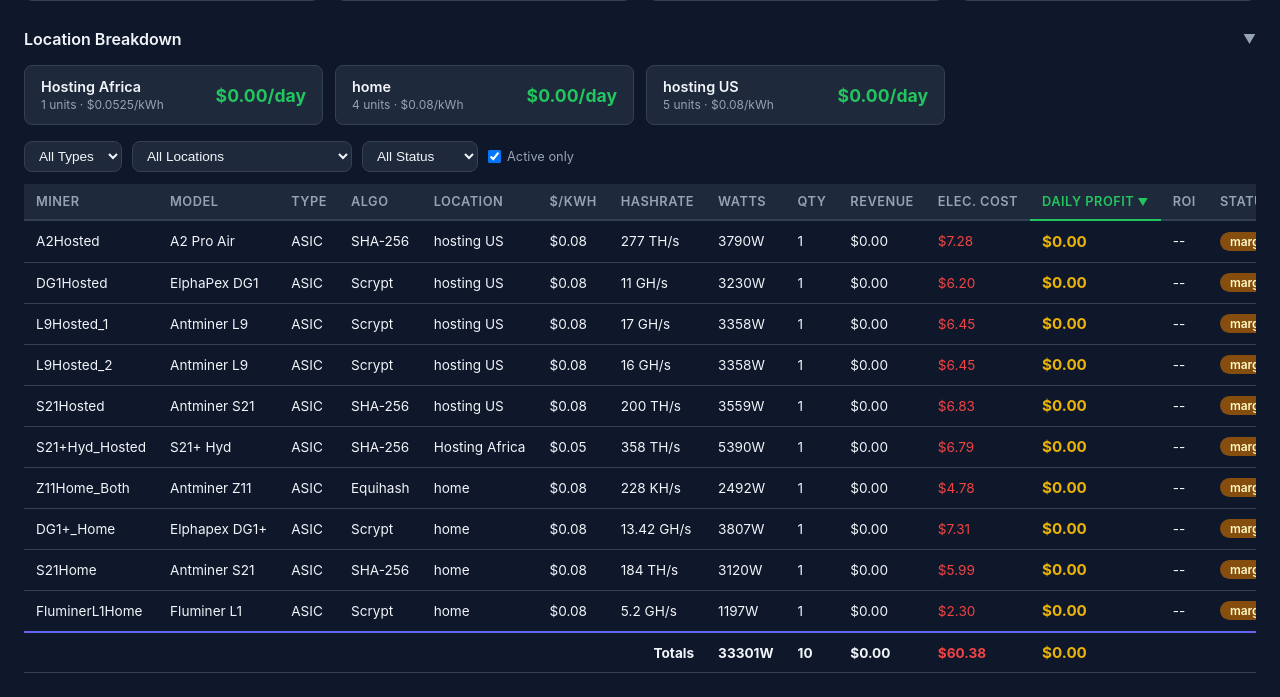
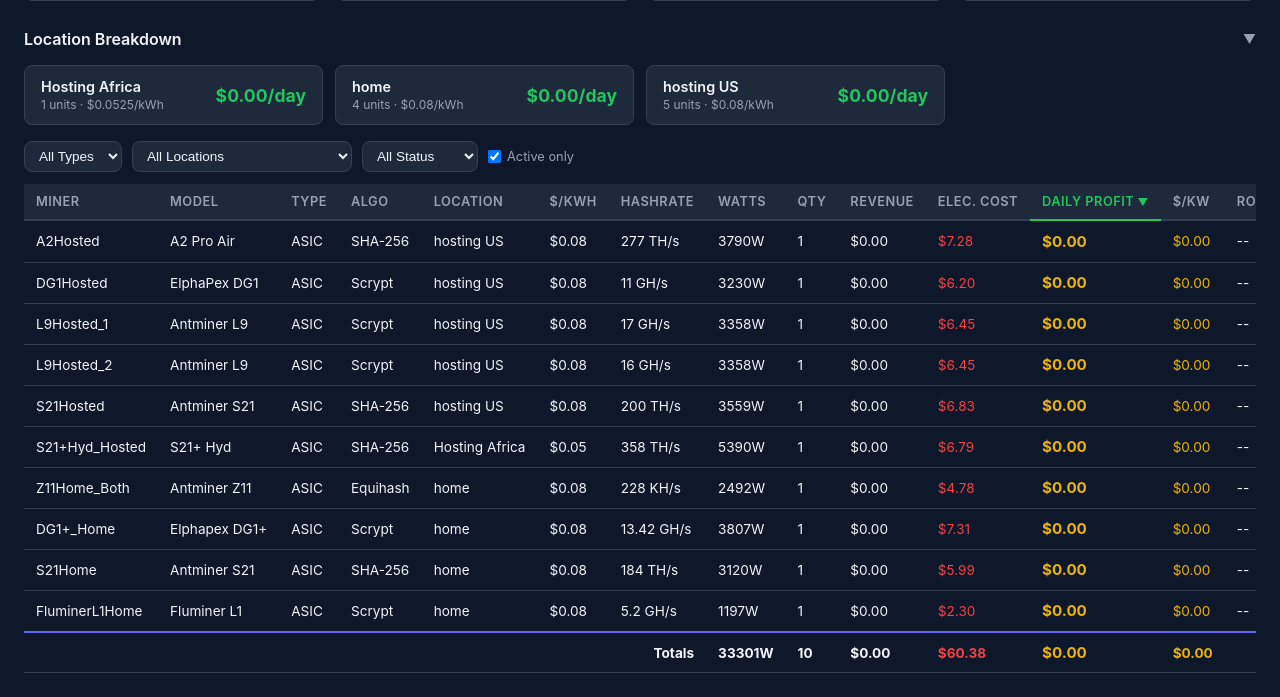
Before and after one commit to apedraza3/mining-profitability, a Flask app: page / in a window 1280 px wide. Shown: the part 202-899 px from the top of the page. Run offline with Flask 3, Linux system fonts and the light colour scheme; data that the repository does not hold is empty.

Commit message:
Add sortable $/kW efficiency column to miner table
Shows daily profit per kilowatt for each miner, making it easy to
identify which miners use power most efficiently and which are
candidates for replacement.

Co-Authored-By: Claude Opus 4.6 <noreply@anthropic.com>

```diff
--- a/static/js/dashboard.js
+++ b/static/js/dashboard.js
@@ -161,6 +161,8 @@ function renderMinerTable(minerResults) {
         const hrn = r.sources.hashrateno;
         const mn = r.sources.miningnow;
         const best = r.best_daily_profit || 0;
+        const watts = r.power ? r.power.effective_watts || r.power.nameplate_watts : m.wattage || 0;
+        const profitPerKw = watts > 0 ? (best / watts) * 1000 : 0;
 
         const tr = document.createElement('tr');
         tr.className = r.status === expandedMinerId ? 'expanded' : '';
@@ -178,6 +180,7 @@ function renderMinerTable(minerResults) {
             <td>${formatCurrency(r.daily_revenue)}</td>
             <td style="color:var(--profit-red)">${formatCurrency(r.daily_electricity)}</td>
             <td class="best-profit ${profitClass(best)}"><strong>${formatCurrency(best)}</strong></td>
+            <td class="${profitClass(profitPerKw)}">${formatCurrency(profitPerKw)}</td>
             <td>${r.roi && r.roi.days_to_roi > 0 ? r.roi.days_to_roi + 'd' : '--'}</td>
             <td><span class="status-badge status-${r.status}">${r.status}</span></td>
             <td class="action-btns" onclick="event.stopPropagation()">
@@ -208,6 +211,7 @@ function renderMinerTable(minerResults) {
         <td style="font-weight:700;">${formatCurrency(totalRevenue)}</td>
         <td style="font-weight:700;color:var(--profit-red)">${formatCurrency(totalElec)}</td>
         <td class="best-profit ${profitClass(totalProfit)}" style="font-weight:700;">${formatCurrency(totalProfit)}</td>
+        <td style="font-weight:700;" class="${profitClass(totalWatts > 0 ? (totalProfit / totalWatts) * 1000 : 0)}">${totalWatts > 0 ? formatCurrency((totalProfit / totalWatts) * 1000) : '--'}</td>
         <td colspan="3"></td>
     `;
     tbody.appendChild(totalTr);
@@ -241,6 +245,12 @@ function sortData(data) {
             case 'revenue': va = a.daily_revenue || 0; vb = b.daily_revenue || 0; break;
             case 'electricity': va = a.daily_electricity || 0; vb = b.daily_electricity || 0; break;
             case 'best_profit': va = a.best_daily_profit || 0; vb = b.best_daily_profit || 0; break;
+            case 'profit_per_kw':
+                const aW = a.power ? a.power.effective_watts || a.power.nameplate_watts : a.miner.wattage || 0;
+                const bW = b.power ? b.power.effective_watts || b.power.nameplate_watts : b.miner.wattage || 0;
+                va = aW > 0 ? ((a.best_daily_profit || 0) / aW) * 1000 : 0;
+                vb = bW > 0 ? ((b.best_daily_profit || 0) / bW) * 1000 : 0;
+                break;
             case 'roi_days':
                 va = a.roi && a.roi.days_to_roi > 0 ? a.roi.days_to_roi : 99999;
                 vb = b.roi && b.roi.days_to_roi > 0 ? b.roi.days_to_roi : 99999;
--- a/templates/index.html
+++ b/templates/index.html
@@ -101,6 +101,7 @@
                         <th class="sortable" data-col="revenue" onclick="sortTable('revenue')" title="Daily mining revenue before electricity costs">Revenue</th>
                         <th class="sortable" data-col="electricity" onclick="sortTable('electricity')" title="Daily electricity cost based on wattage and $/kWh">Elec. Cost</th>
                         <th class="sortable best-profit-col" data-col="best_profit" onclick="sortTable('best_profit')" title="Daily profit after electricity — revenue minus elec. cost">Daily Profit</th>
+                        <th class="sortable" data-col="profit_per_kw" onclick="sortTable('profit_per_kw')" title="Daily profit per kilowatt — higher is more efficient">$/kW</th>
                         <th class="sortable" data-col="roi_days" onclick="sortTable('roi_days')" title="Days until purchase price is paid back">ROI</th>
                         <th>Status</th>
                         <th>Actions</th>
```
